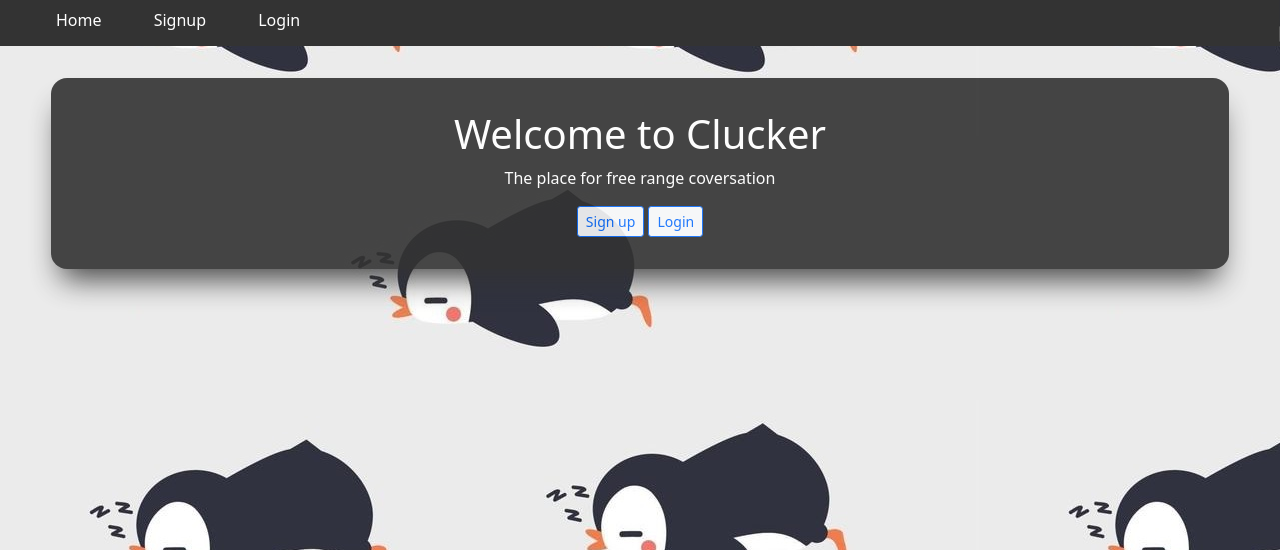
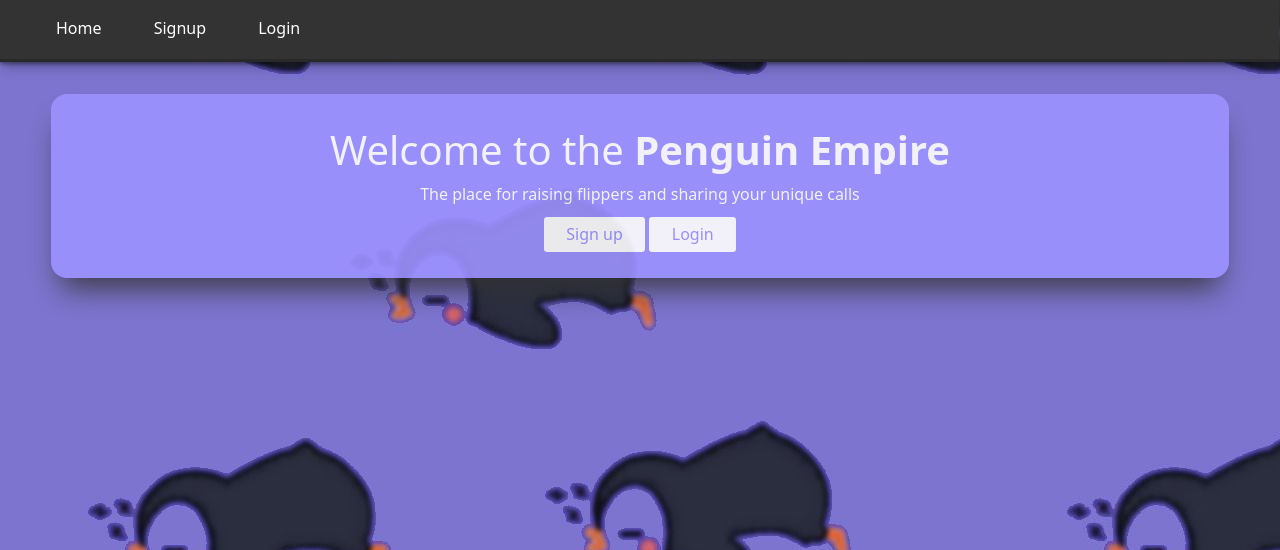
Before and after one commit to Bhavik-Gilbert/Empire-Penguin, a Django app: page / in a window 1280 px wide. Shown: the top 550 px of the page. Run offline with Django 4.2, Linux system fonts and the light colour scheme; some libraries are stand-ins or nearby versions.

Commit message:
style: empire penguin start
- style: change navbar styles
- style: change button style
-chore: change project to empire penguin

```diff
--- a/microblogs/templates/base.html
+++ b/microblogs/templates/base.html
@@ -6,10 +6,11 @@
     <meta charset="utf-8">
     <meta name="viewport" content="width=device-width, initial-scale=1">
 
-    <link href="{% static 'style.css' %}" rel="stylesheet">
+    <link href="{% static 'stylesheets/style.css' %}" rel="stylesheet">
     <link href="https://cdn.jsdelivr.net/npm/bootstrap@5.1.3/dist/css/bootstrap.min.css" rel="stylesheet" integrity="sha384-1BmE4kWBq78iYhFldvKuhfTAU6auU8tT94WrHftjDbrCEXSU1oBoqyl2QvZ6jIW3" crossorigin="anonymous">
-
-    <title>Vocalization</title>
+    <link rel="shortcut icon" type="image/png" href="{% static 'favicon.ico' %}"/>
+    <title>Penguin {% block title %}{% endblock %}</title>
+    <title>Penguin Empire</title>
   </head>
   <body>
     {% include 'partials/navbar.html' with form=form %}
--- a/microblogs/templates/feed.html
+++ b/microblogs/templates/feed.html
@@ -1,4 +1,6 @@
 {% extends 'base.html' %}
+
+{% block title %}Feed{% endblock %}
 
 {% block body %}
 <div class="clucker-box">
--- a/microblogs/templates/home.html
+++ b/microblogs/templates/home.html
@@ -1,11 +1,13 @@
 {% extends 'base.html' %}
+
+{% block title %}Home{% endblock %}
 
 {% block body %}
 <div class="clucker-box">
-  <h1>Welcome to Clucker</h1>
-  <p>The place for free range coversation</p>
+  <h1>Welcome to the <strong>Penguin Empire</strong></h1>
+  <p>The place for raising flippers and sharing your unique calls</p>
 
-  <a href='{% url 'signup' %}' class="btn btn-sm btn-light btn-outline-primary">Sign up</a>
-  <a href='{% url 'login' %}' class="btn btn-sm btn-light btn-outline-primary">Login</a>
+  <a href='{% url 'signup' %}' class="button-alt">Sign up</a>
+  <a href='{% url 'login' %}' class="button-alt">Login</a>
 </div>
 {% endblock %}
--- a/microblogs/templates/login.html
+++ b/microblogs/templates/login.html
@@ -1,4 +1,6 @@
 {% extends 'base.html' %}
+
+{% block title %}Login{% endblock %}
 
 {% block body %}
     <form action="{% url 'login' %}" method="post" class="clucker-box">
@@ -7,7 +9,7 @@
         {% csrf_token %}
         <input type="hidden" name="next" value="{{ next }}">
         {% include 'partials/bootstrap_form.html' with form=form %}
-        <input type="submit" value="Login" class="btn btn-sm btn-light btn-outline-dark">
-        <a href="{% url 'signup' %}" class="btn btn-sm btn-light btn-outline-primary">Sign up</a>
+        <input type="submit" value="Login" class="button">
+        <a href="{% url 'signup' %}" class="button-alt">Sign up</a>
     </form>
 {% endblock %}
--- a/microblogs/templates/partials/navbar.html
+++ b/microblogs/templates/partials/navbar.html
@@ -1,3 +1,9 @@
+{% load static %}
+
+<head>
+    <link href="{% static 'stylesheets/navbar.css' %}" rel="stylesheet">
+</head>
+
 <div class="navbar">
 
     <div class="nav">
--- a/microblogs/templates/signup.html
+++ b/microblogs/templates/signup.html
@@ -1,4 +1,6 @@
 {% extends 'base.html' %}
+
+{% block title %}Signup{% endblock %}
 
 {% block body %}
     <form  form action="{% url 'signup' %}" method="post" class="clucker-box">
@@ -6,7 +8,7 @@
 
         {% csrf_token %}
         {% include 'partials/bootstrap_form.html' with form=form %}
-        <input type="submit" value="Sign up" class="btn btn-sm btn-light btn-outline-dark">
-        <a href="{% url 'login' %}"" class="btn btn-sm btn-light btn-outline-primary">Login</a>
+        <input type="submit" value="Sign up" class="button">
+        <a href="{% url 'login' %}"" class="button-alt">Login</a>
     </form>
 {% endblock %}
--- a/static/style.css
+++ /dev/null
@@ -1,72 +0,0 @@
-html {
-    --primary:#D4EAA7;
-    --secondary: #333333 ;
-
-    --white: #fff;
-    --black: #000;
-}
-
-/* Navbar */
-.navbar {
-    width: 100vw;
-    transform: translate3d(-4vw, -4vh, 0);
-    background-color: var(--secondary);
-    z-index: 100;
-}
-
-.navbar .nav ul {
-    list-style-type: none;
-    margin: 0 0 0.4em 0;
-    height: fit-content;
-}
-
-.navbar .nav ul li {
-    height: 100%;
-    transition: all ease 0.5s;
-    padding: 1em 1.5em;
-    display: inline;
-}
-.navbar .nav ul li:hover {
-    background-color: var(--white);
-}
-
-.navbar .nav ul a {
-    transition: all ease 0.5s;
-    color: var(--white);
-    text-decoration: none;
-}
-.navbar .nav ul a:hover {
-    color: var(--black);
-    text-decoration: none;
-}
-
-.navbar #dropdown {
-    margin-right: 1em;
-}
-.navbar #dropdown button{
-    background-color: var(--black);
-    border:none;
-}
-/* Page */
-
-body {
-    background-color : var(--secondary);
-    background-image: url("images/penguin_background.png");
-    background-repeat: repeat;
-    padding: 4vh 4vw;
-    display: block;
-}
-
-h1, p {color: var(--white)}
-
-.clucker-box {
-    /* align-items: left;
-    width: fit-content;
-    height: fit-content; */
-    padding: 2em 5em;
-    opacity: 0.9;
-    background-color: var(--secondary);
-    box-shadow: var(--secondary) 0px 20px 30px -10px;
-    border-radius: 1em;
-    color: var(--white);
-}
--- /dev/null
+++ b/static/stylesheets/navbar.css
@@ -0,0 +1,44 @@
+.navbar {
+    width: 100vw;
+    transform: translate3d(-4vw, -4vh, 0);
+    background-color: var(--secondary);
+    box-shadow: rgba(0, 0, 0, 0.4) 0px 2px 4px, rgba(0, 0, 0, 0.3) 0px 7px 13px -3px, rgba(0, 0, 0, 0.2) 0px -3px 0px inset;
+    z-index: 100;
+    padding: 1em 0;
+}
+
+.navbar .nav ul {
+    list-style-type: none;
+    margin: 0 0 0.4em 0;
+    height: fit-content;
+}
+
+.navbar .nav ul li {
+    height: 100%;
+    transition:var(--ease);
+    padding: 1.7em 1.5em;
+    border-radius: 0.5em;
+    display: inline;
+}
+.navbar .nav ul li:hover {
+    background-color: var(--white);
+    box-shadow: var(--shade1) 0px 5px, var(--shade2) 0px 10px, var(--shade3) 0px 15px, var(--shade4) 0px 20px, var(--shade5) 0px 25px;
+}
+
+.navbar .nav ul a {
+    transition: var(--ease);
+    color: var(--white);
+    text-decoration: none;
+}
+.navbar .nav ul a:hover {
+    color: var(--primary-dark);
+    text-decoration: none;
+}
+
+.navbar #dropdown {
+    margin-right: 1em;
+}
+.navbar #dropdown button{
+    background-color: var(--black);
+    border:none;
+}
--- /dev/null
+++ b/static/stylesheets/style.css
@@ -0,0 +1,63 @@
+html {
+    --primary:#9D92FF;
+    --primary-dark: #7d74cf;
+    --secondary: #333333 ;
+
+    --white: #fff;
+    --black: #000;
+
+    --shade1: rgba(117, 32, 186, 0.4);
+    --shade2: rgba(117, 32, 186, 0.3);
+    --shade3: rgba(117, 32, 186, 0.2);
+    --shade4: rgba(117, 32, 186, 0.1);
+    --shade5: rgba(117, 32, 186, 0.05);
+
+    --ease: all ease 0.5s;
+}
+
+/* Page */
+
+body {
+    background-color : var(--primary-dark);
+    background-image: url("../images/penguin_background.png");
+    background-repeat: repeat;
+    padding: 4vh 4vw;
+    display: block;
+}
+
+h1, p {color: var(--white)}
+
+.clucker-box {
+    padding: 2em 5em;
+    opacity: 0.9;
+    background-color: var(--primary);
+    box-shadow: var(--secondary) 0px 20px 30px -10px;
+    border-radius: 1em;
+    color: var(--white);
+}
+
+.button, .button-alt {
+    text-decoration: none;
+    border-radius: 0.2em;
+    padding: 0.4em 1.4em;
+    transition: var(--ease);
+    border: none;
+}
+.button {
+    background-color: var(--black);
+    color: var(--primary);
+}
+.button-alt {
+    background-color: var(--white);
+    color: var(--primary);
+}
+.button:hover {
+    background-color: var(--white);
+    color: var(--primary-dark);
+    box-shadow: var(--shade1) 0px 5px, var(--shade2) 0px 10px, var(--shade3) 0px 15px, var(--shade4) 0px 20px, var(--shade5) 0px 25px;
+}
+.button-alt:hover {
+    background-color: var(--black);
+    color: var(--primary);
+    box-shadow: var(--shade1) 0px 5px, var(--shade2) 0px 10px, var(--shade3) 0px 15px, var(--shade4) 0px 20px, var(--shade5) 0px 25px;
+}
```
Also changed, not shown: static/favicon.ico (added), static/images/penguin_background.png.
